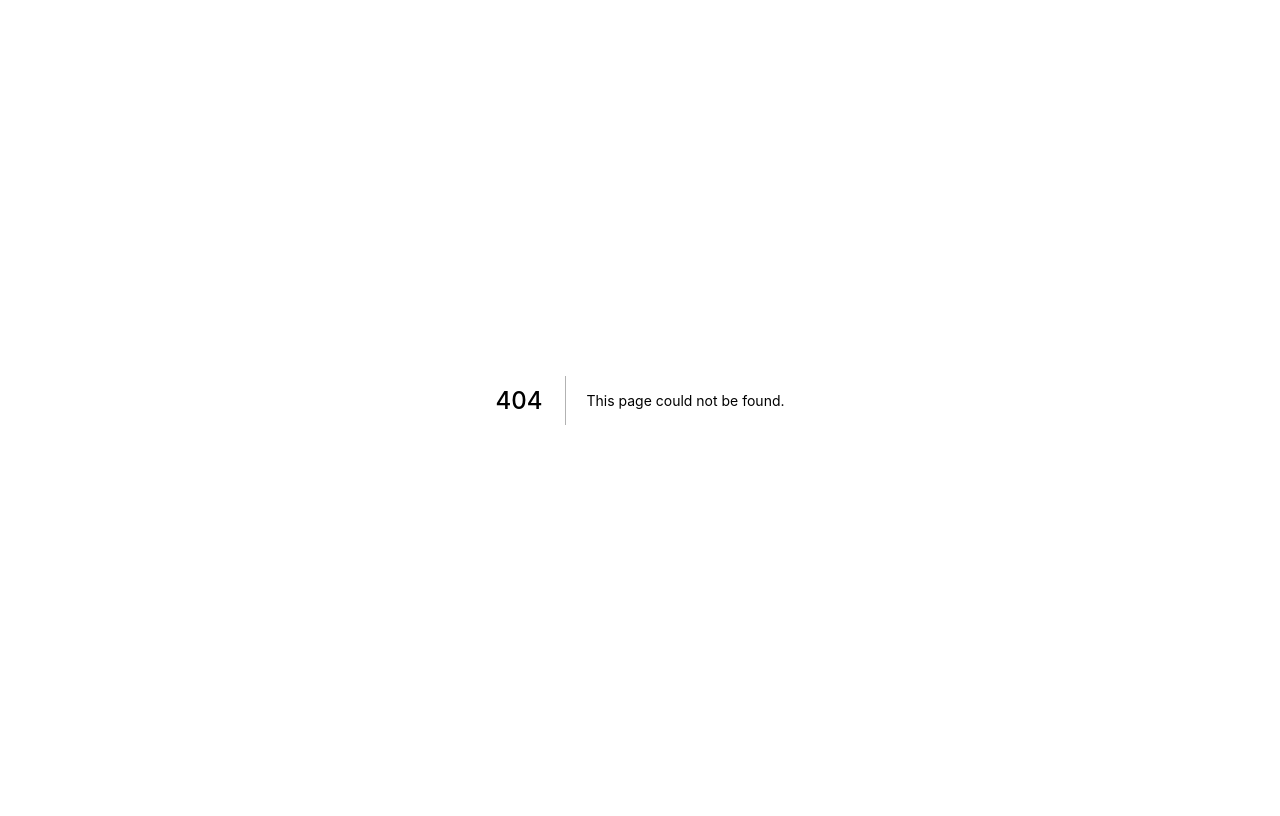
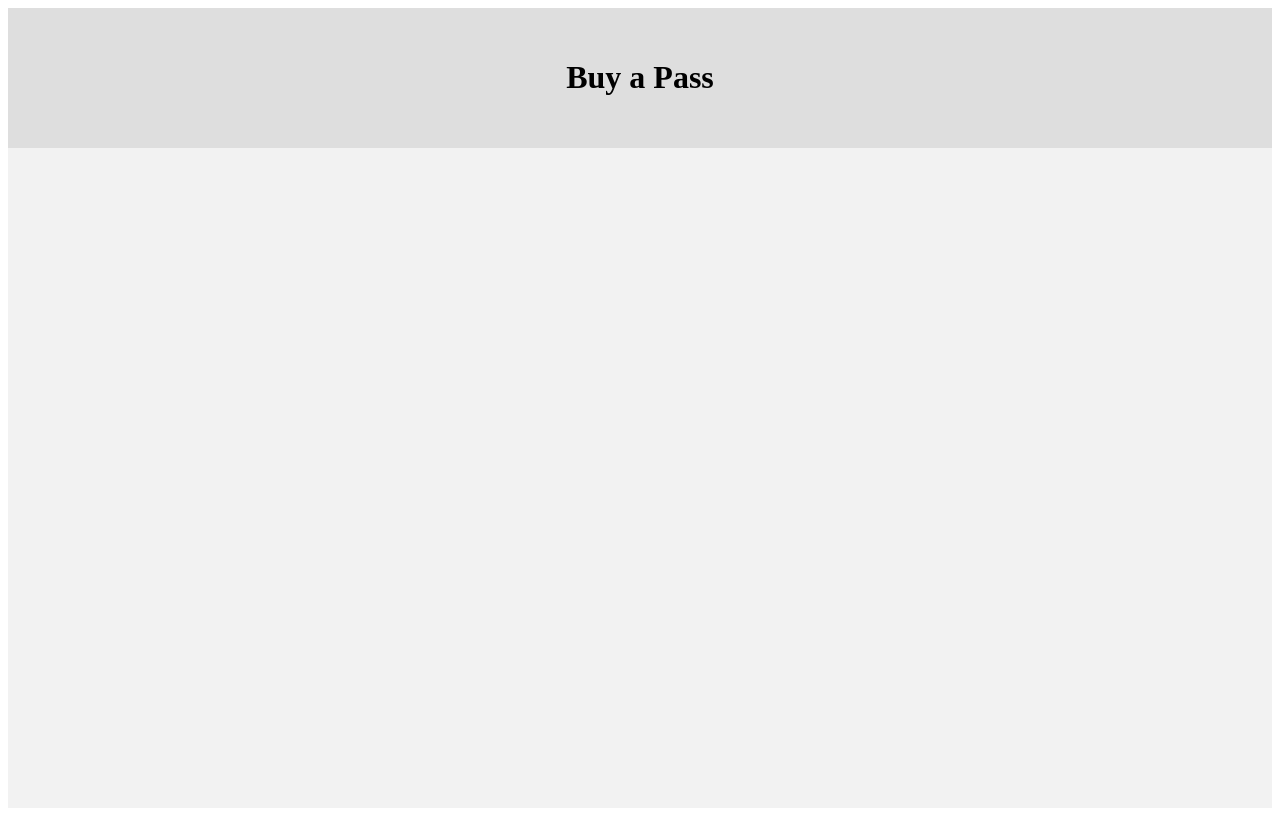
Before and after one commit to iamtigermaximus/Just_Bike_It, a Next.js app: page /buy-a-pass in a window 1280 px wide. Before the commit this address had no page. Built offline with nearby package versions, Linux system fonts and the light colour scheme.

Commit message:
added pages for the links

```diff
--- /dev/null
+++ b/pages/buy-a-pass/index.js
@@ -0,0 +1,33 @@
+import Head from 'next/head'
+import styled from 'styled-components'
+import colors from '/utils/colors'
+
+const Container = styled.div`
+  background: ${colors.gray};
+  height: 100vh;
+`
+
+const PageHeadingContainer = styled.div`
+  background: ${colors.darkGray};
+  display: flex;
+  justify-content: center;
+  align-items: center;
+  padding: 30px 0;
+`
+
+const Heading = styled.h1``
+
+const BuyPass = () => {
+  return (
+    <Container>
+      <Head>
+        <title>Buy A Pass</title>
+      </Head>
+      <PageHeadingContainer>
+        <Heading>Buy a Pass</Heading>
+      </PageHeadingContainer>
+    </Container>
+  )
+}
+
+export default BuyPass
```
Also changed, not shown: pages/cycling/index.js (added, +33 -0 lines), pages/profile/[username].js (added, +17 -0 lines), pages/profile/index.js (added, +17 -0 lines).
